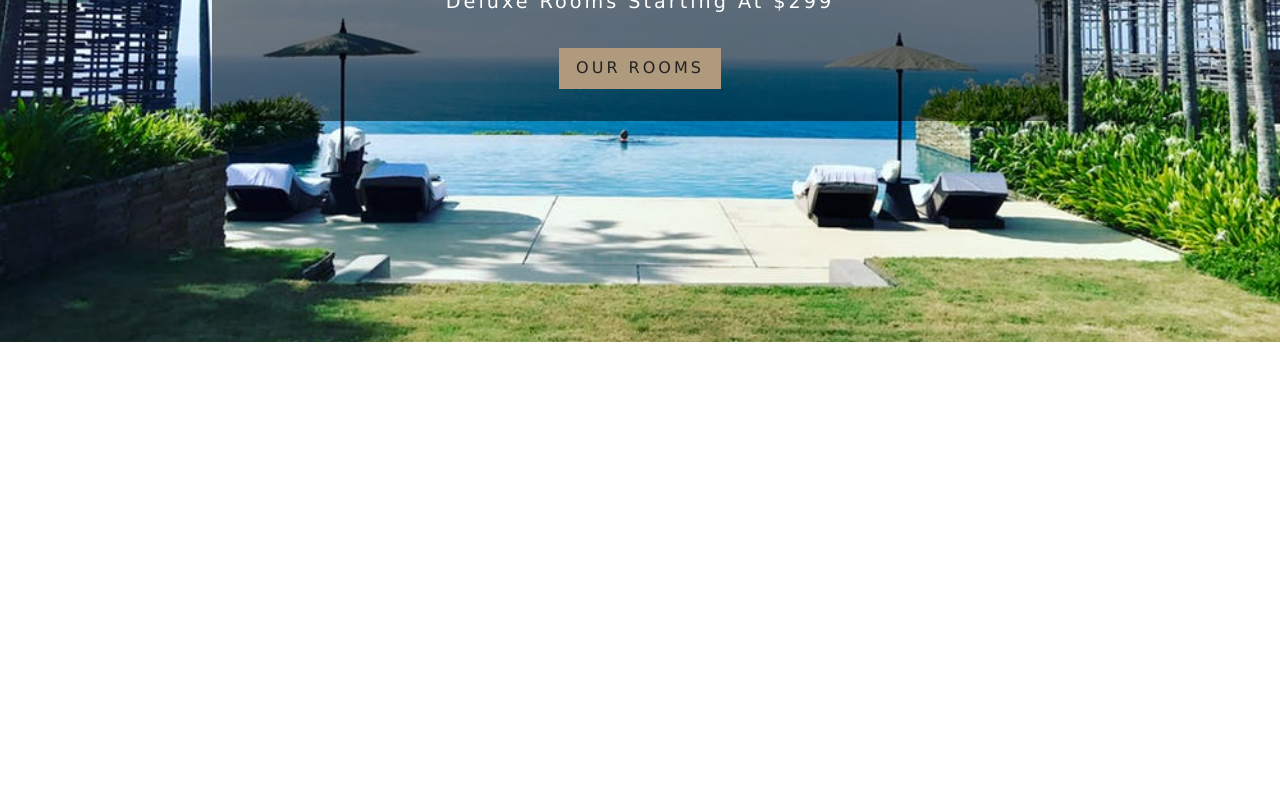
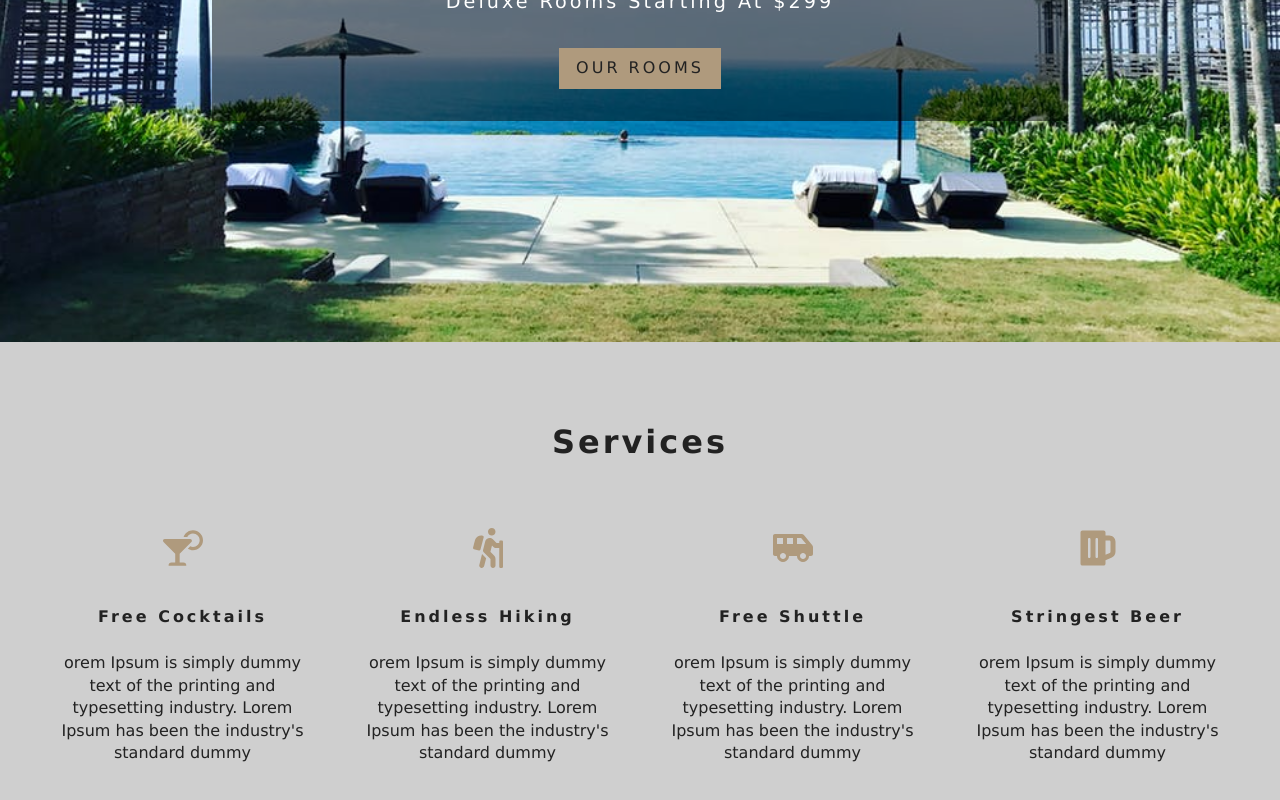
Before and after one commit to BlagovestGerov/react-beach-resort, a React (Create React App) app: page / in a window 1280 px wide. Shown: the part 458-1258 px from the top of the page. Before the commit the page ends 800 px from the top, so only its background shows below. Built offline with nearby package versions, Linux system fonts and the light colour scheme.

Commit message:
added services

```diff
--- a/src/App.css
+++ b/src/App.css
@@ -252,6 +252,7 @@
 }
 .services h6 {
   letter-spacing: var(--mainSpacing);
+  text-transform: capitalize;
 }
 .services p {
   width: 80%;
--- /dev/null
+++ b/src/components/Services.js
@@ -0,0 +1,53 @@
+import React, { Component } from 'react';
+import Title from './Title';
+import {FaCocktail, FaHiking,FaShuttleVan, FaBeer} from 'react-icons/fa';
+import { isTemplateElement } from '@babel/types';
+
+export default class Services extends Component {
+    state={
+        services:[
+            {
+                icon:<FaCocktail/>,
+                title:'free cocktails',
+                info:"orem Ipsum is simply dummy text of the printing and typesetting industry. Lorem Ipsum has been the industry's standard dummy"
+            },
+            {
+                icon:<FaHiking/>,
+                title:'Endless Hiking',
+                info:"orem Ipsum is simply dummy text of the printing and typesetting industry. Lorem Ipsum has been the industry's standard dummy"
+            },
+            {
+                icon:<FaShuttleVan/>,
+                title:'Free shuttle',
+                info:"orem Ipsum is simply dummy text of the printing and typesetting industry. Lorem Ipsum has been the industry's standard dummy"
+            },
+            {
+                icon:<FaBeer/>,
+                title:'Stringest Beer',
+                info:"orem Ipsum is simply dummy text of the printing and typesetting industry. Lorem Ipsum has been the industry's standard dummy"
+            }
+        ]
+    }
+    render() {
+        return (
+            <section className='services'>
+              <Title title='services' />
+              <div className='services-center'>
+                {this.state.services.map((item, index) => {
+                    return <article key={index} className='service'>
+                        <span>
+                            {item.icon}
+                        </span>
+                        <h6>
+                            {item.title}
+                        </h6>
+                        <p>
+                            {item.info}
+                        </p>
+                    </article>
+                })}
+              </div>
+            </section>
+        )
+    }
+}
--- /dev/null
+++ b/src/components/Title.js
@@ -0,0 +1,9 @@
+import React from 'react'
+
+export default function Title({title}) {
+    return (
+        <div className='section-title'>
+            <h4>{title}</h4>
+        </div>
+    )
+}
--- a/src/pages/Home.js
+++ b/src/pages/Home.js
@@ -2,9 +2,11 @@
 import Hero from '../components/Hero';
 import Banner from '../components/Banner';
 import {Link} from 'react-router-dom';
+import Services from '../components/Services';
 
 const Home = () => {
     return (
+        <>
         <Hero >
             <Banner title="luxurious rooms" subtitle="deluxe rooms starting at $299">
                 <Link to='/rooms' className="btn-primary">
@@ -12,6 +14,8 @@
                 </Link>
             </Banner>
         </Hero>
+        <Services />
+        </>
     )
 }
 
```
